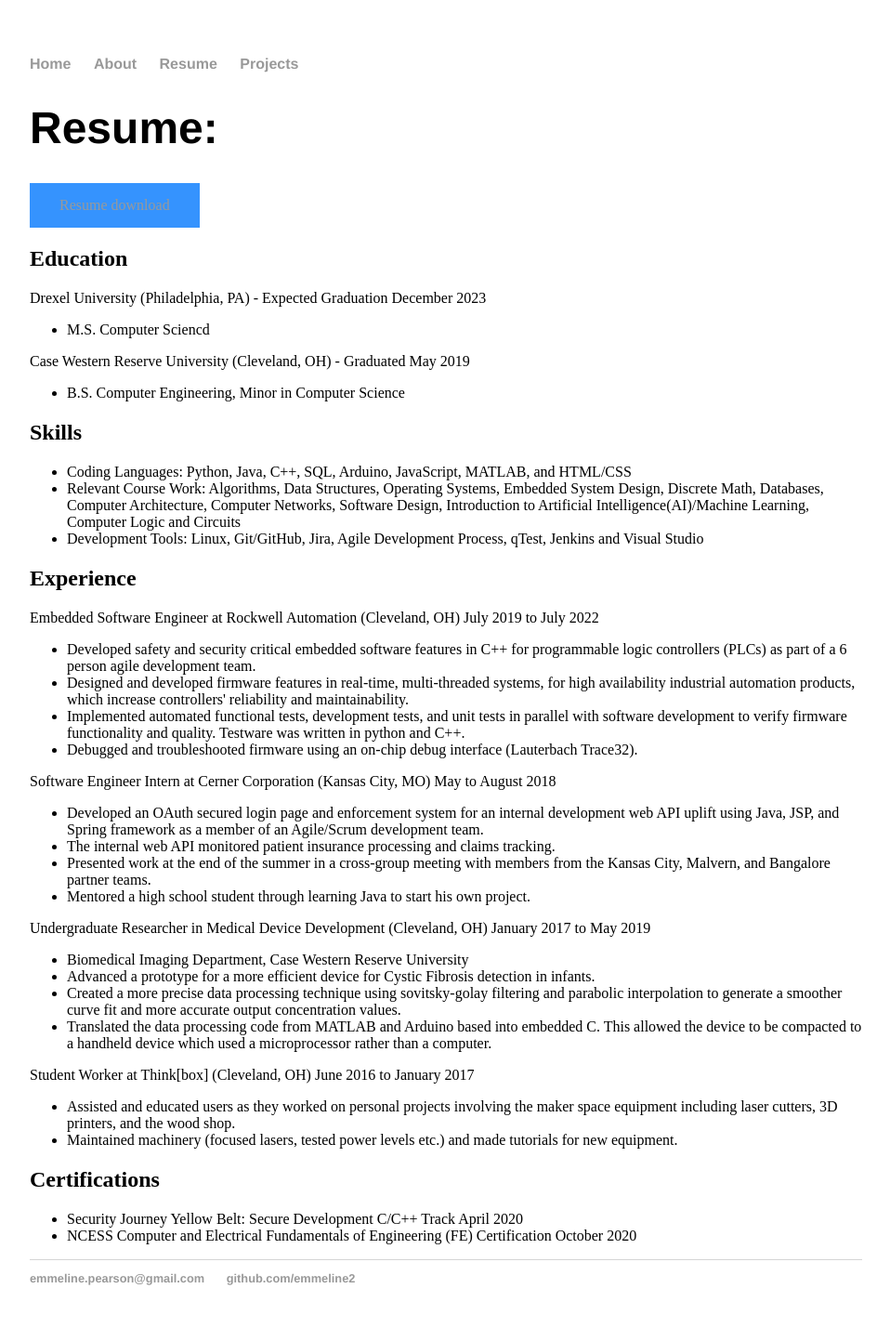
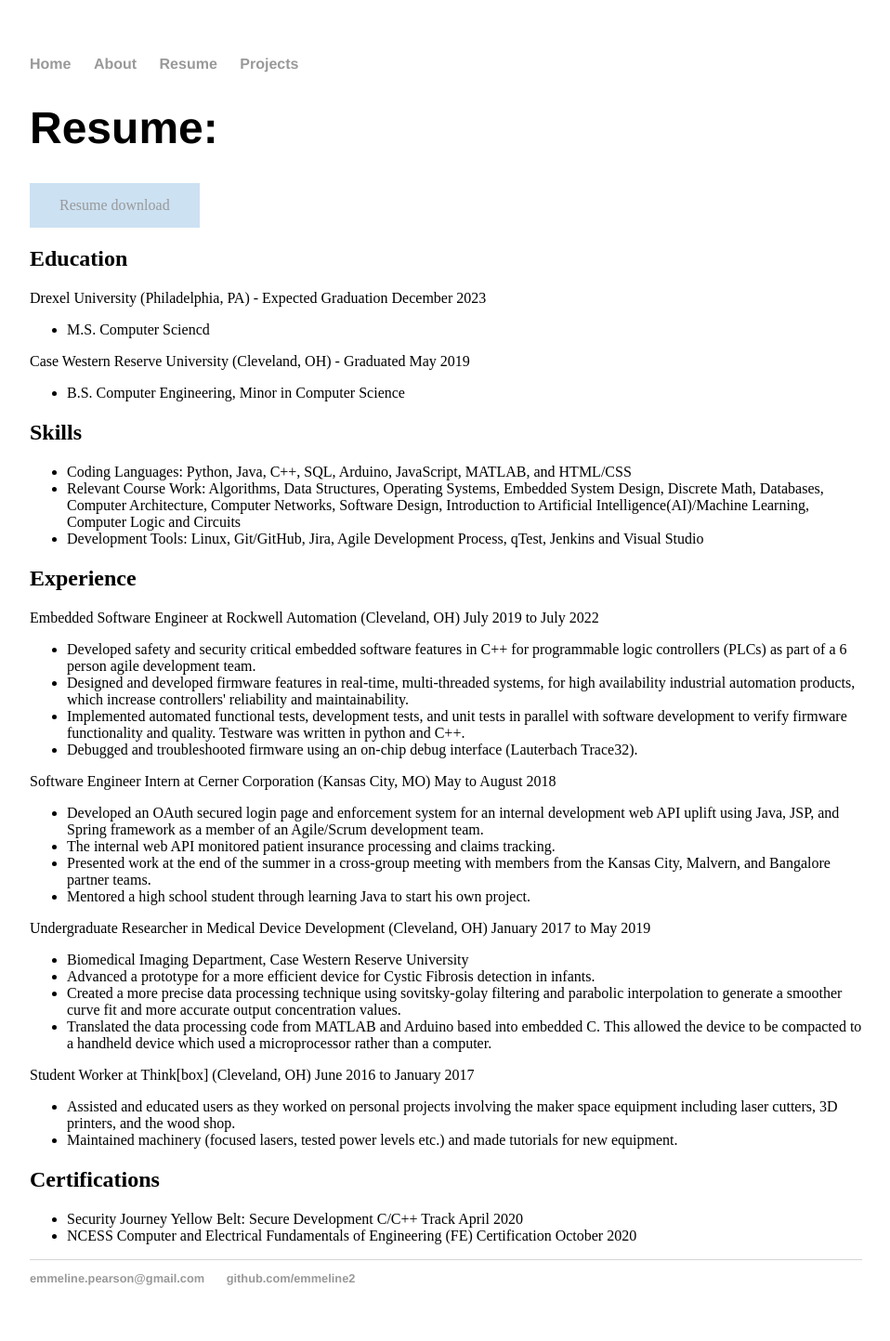
Before and after one commit to emmeline2/emmeline2.github.io, a Jekyll site: the page built from resume/index.html, in a window 1280 px wide. Shown: the whole page at 93% size, without its empty margins (160-1118 px from the left). Built offline with Jekyll 4.4.1, drawn with Linux system fonts in a browser that asks for light colours.

Commit message:
pastel blue

```diff
--- a/css/main.css
+++ b/css/main.css
@@ -13,7 +13,7 @@
     margin-right: 20px;
 }
 nav ul li:hover, footer ul li:hover {
-    background-color: rgb(206, 235, 255);
+    background-color:#CCE1F2;
     color: white;
 }
 a {
@@ -57,12 +57,12 @@
 }
 .resumeButtonText:hover{
     text-decoration: none;
-    color: rgb(53, 147, 254);
+    color: #CCE1F2;
 }
 
 
 .resumeButton {
-    background-color: rgb(53, 147, 254);
+    background-color:#CCE1F2 ;
     border: none;
     color: white;
     padding: 15px 32px;
@@ -74,6 +74,6 @@
 }
 .resumeButton:hover {
     background-color: white;
-    color: rgb(53, 147, 254);
-    border: 2px solid rgb(53, 147, 254);
+    color: #CCE1F2;
+    border: 2px solid #CCE1F2);
 }
```
